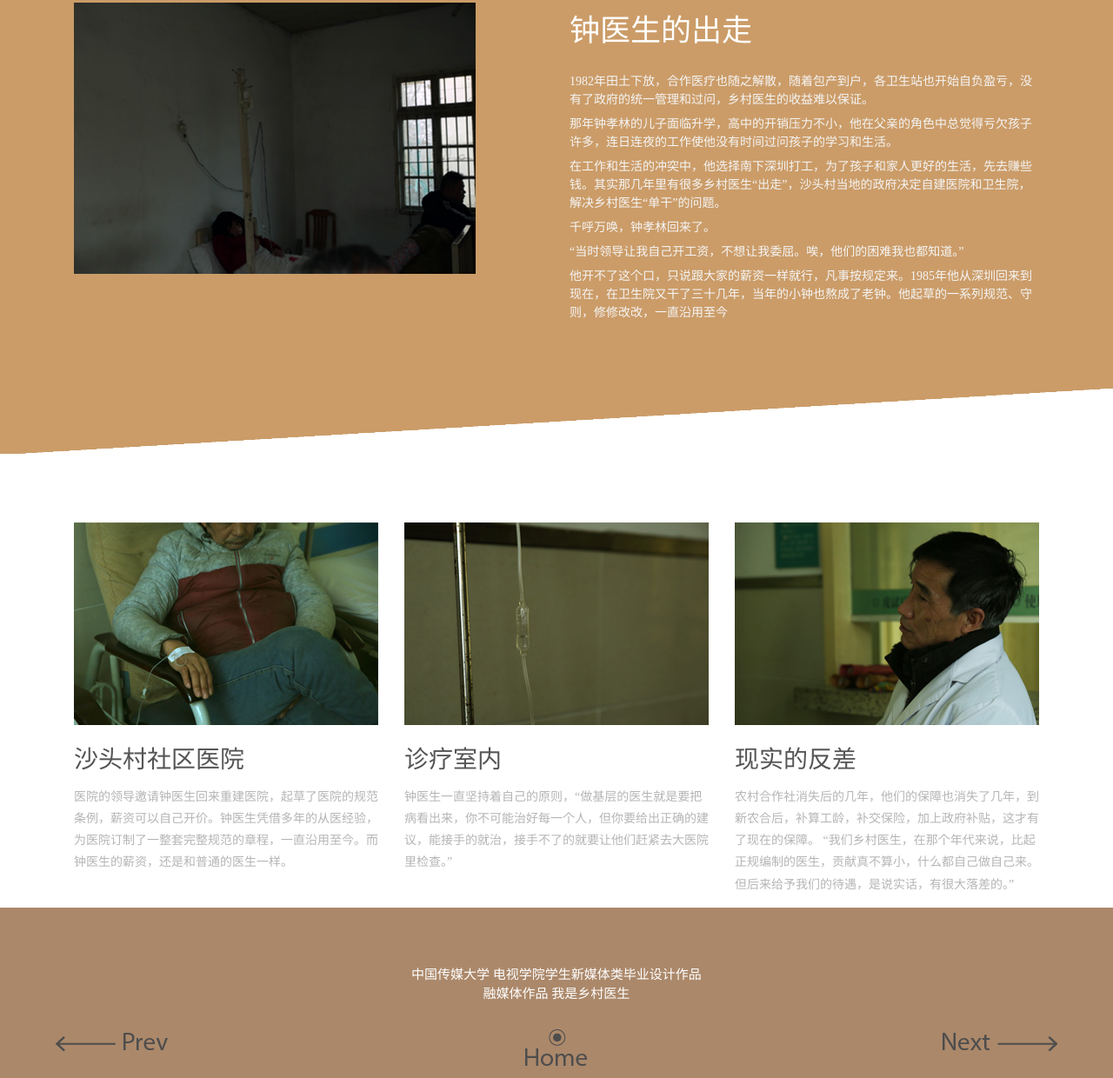
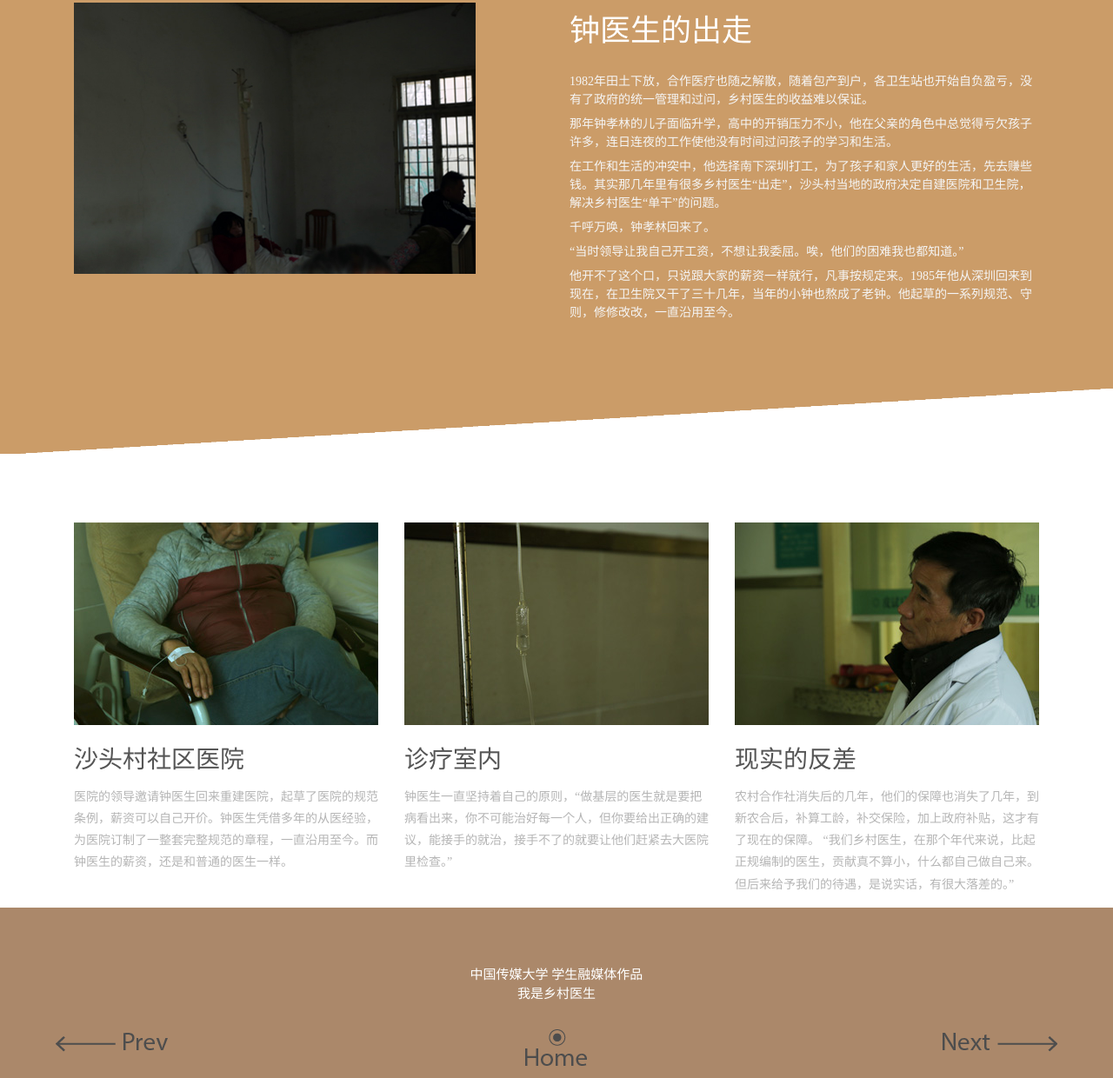
Before and after one commit to stacytu/barefoot, a plain HTML site: page pages/doctor-zhongintroduction.html in a window 1280 px wide. Shown: the part 2054-3294 px from the top of the page at 87% size. Drawn offline with Linux system fonts and the light colour scheme; files whose address does not match are found by name; a web font is replaced by a local one.

Commit message:
Update doctor-zhongintroduction.html

```diff
--- a/pages/doctor-zhongintroduction.html
+++ b/pages/doctor-zhongintroduction.html
@@ -96,7 +96,7 @@
 <p data-aos="fade-up" data-aos-duration="1000">在工作和生活的冲突中，他选择南下深圳打工，为了孩子和家人更好的生活，先去赚些钱。其实那几年里有很多乡村医生“出走”，沙头村当地的政府决定自建医院和卫生院，解决乡村医生“单干”的问题。 </p>
 <p data-aos="fade-up" data-aos-duration="1000">千呼万唤，钟孝林回来了。</p>
 <p data-aos="fade-up" data-aos-duration="1000">“当时领导让我自己开工资，不想让我委屈。唉，他们的困难我也都知道。”</p>
-<p data-aos="fade-up" data-aos-duration="1000">他开不了这个口，只说跟大家的薪资一样就行，凡事按规定来。1985年他从深圳回来到现在，在卫生院又干了三十几年，当年的小钟也熬成了老钟。他起草的一系列规范、守则，修修改改，一直沿用至今</p>
+<p data-aos="fade-up" data-aos-duration="1000">他开不了这个口，只说跟大家的薪资一样就行，凡事按规定来。1985年他从深圳回来到现在，在卫生院又干了三十几年，当年的小钟也熬成了老钟。他起草的一系列规范、守则，修修改改，一直沿用至今。</p>
 		</div>
 	</div>
 </div>
@@ -175,8 +175,8 @@
 				<div class="clearfix"> </div>
 			</div>
 			<div class="copy-rights">
-				<p>中国传媒大学 电视学院学生新媒体类毕业设计作品</p>
-				<p>融媒体作品 我是乡村医生</p>
+				<p>中国传媒大学 学生融媒体作品</p>
+				<p>我是乡村医生</p>
 				<p> </p>
 					<div id="pages">
 				<a href="doctor-zhudaye.html" id="prev"><img src="../img/prev.png" width="129" height="32" alt=""/></a>
```
